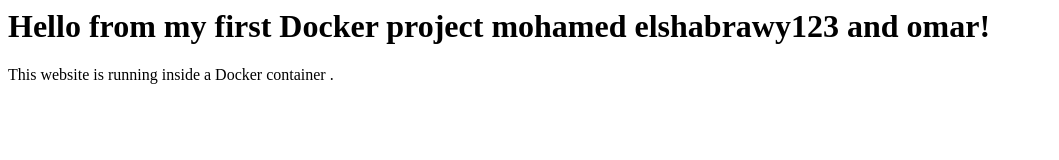
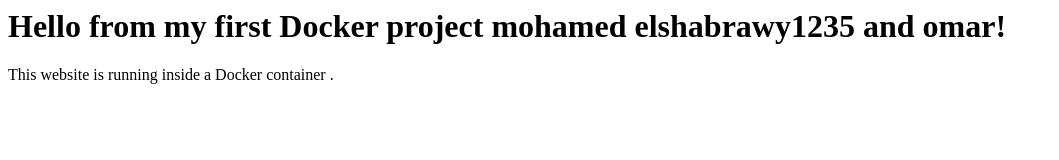
Before and after one commit to oh1024863-cmd/docker-terraform-lab, a plain HTML site: page index.html in a window 1280 px wide. Shown: the whole page, without its empty margins (0-1059 px from the left). Drawn offline with Linux system fonts and the light colour scheme.

Commit message:
Update greeting message in index.html

```diff
--- a/index.html
+++ b/index.html
@@ -1,2 +1,2 @@
-<h1>Hello from my first Docker project mohamed elshabrawy123 and omar!</h1>
+<h1>Hello from my first Docker project mohamed elshabrawy1235 and omar!</h1>
 <p>This website is running inside a Docker container  .</p>
```
